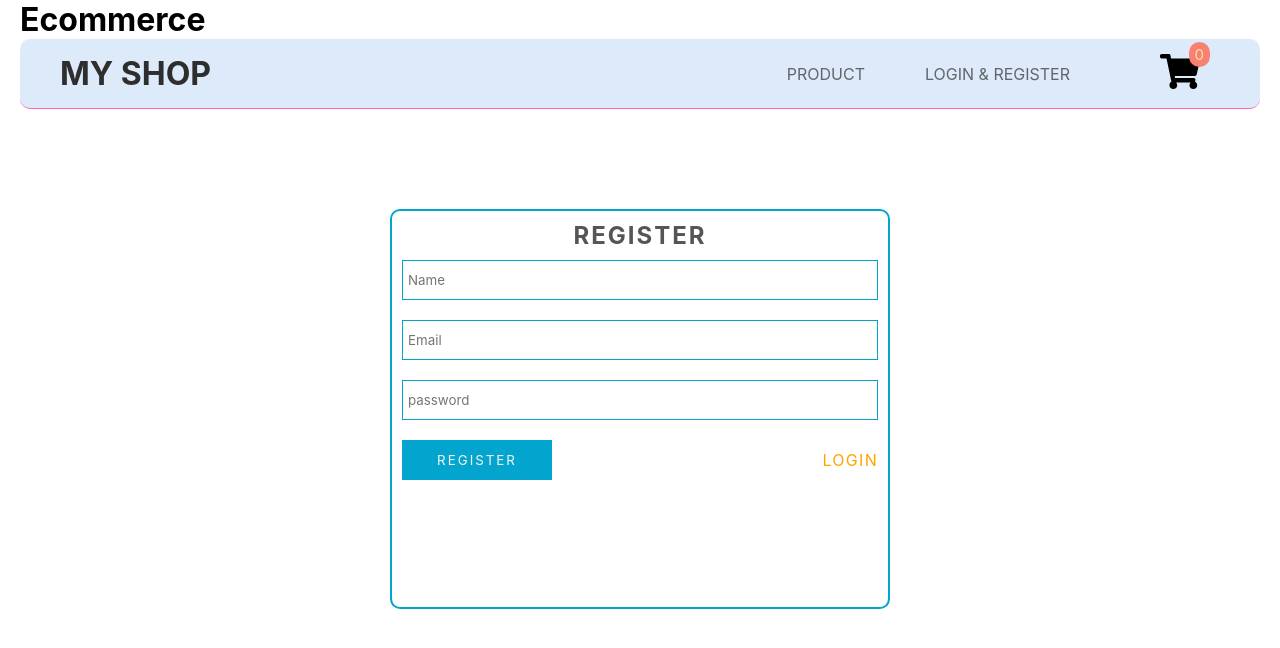
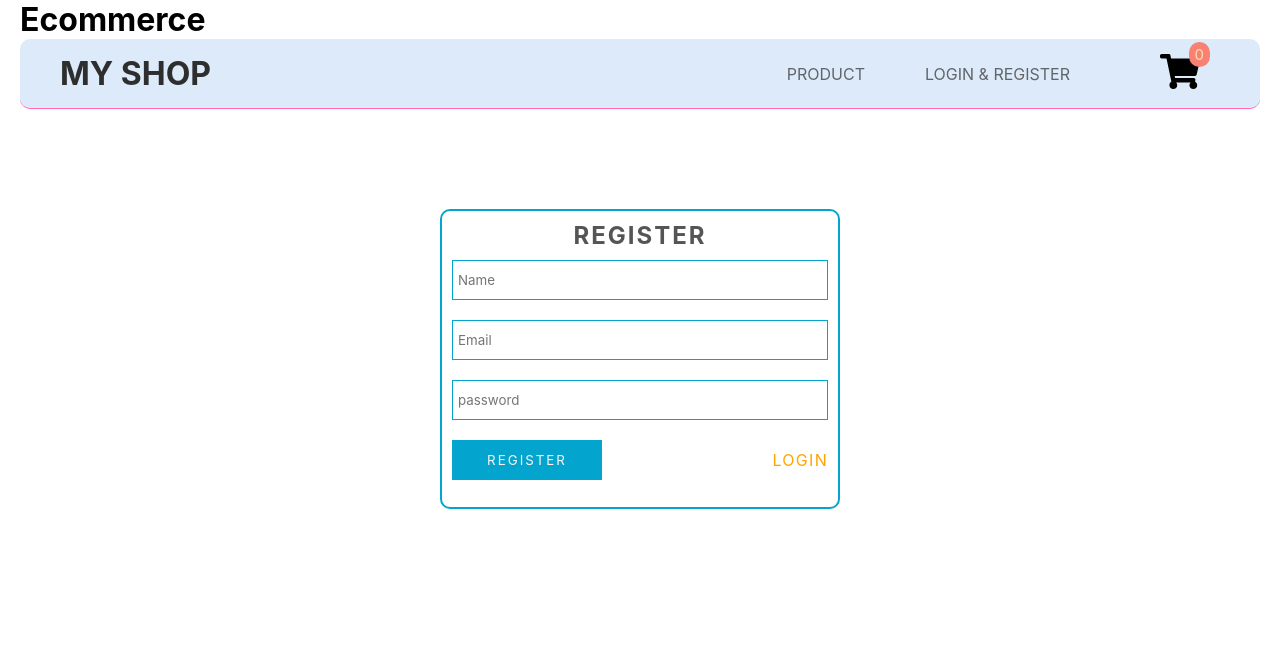
Before and after one commit to Yolo-code-157/304CEM_WEB_API, a React (Create React App) app in the folder client/: page /register in a window 1280 px wide. Shown: the top 648 px of the page. Built offline with nearby package versions, Linux system fonts and the light colour scheme; no server answers.

Commit message:
local storage login credential in the browser

```diff
--- a/client/src/GlobalState.js
+++ b/client/src/GlobalState.js
@@ -1,9 +1,23 @@
-import React, {createContext, useState} from 'react'
+import axios from 'axios'
+import React, {createContext, useState, useEffect} from 'react'
 import ProductsAPI from "./api/ProductsAPI"
 export const GlobalState = createContext()
 
 export const DataProvider = ({children}) =>{
     const [token, setToken]= useState(false)
+
+    const refreshToken = async () =>{
+        const res = await axios.get('/user/refresh_token')
+        setToken(res.data.accesstoken)
+        // console.log(token)
+    }
+
+    useEffect(() => {
+        const firstLogin = localStorage.getItem('firstLogin')
+        if(firstLogin) refreshToken()
+        //refreshToken()
+
+    }, [])
 
     ProductsAPI()
 
--- a/client/src/components/mainpages/auth/Login.css
+++ b/client/src/components/mainpages/auth/Login.css
@@ -1,7 +1,7 @@
 .login-page{
-    max-width: 500px;
+    max-width: 400px;
     border:2px solid rgb(3,165,206);
-    height: 50vh;
+    height: 300px;
     margin:100px auto;
     padding:10px;
     border-radius: 10px;
```
